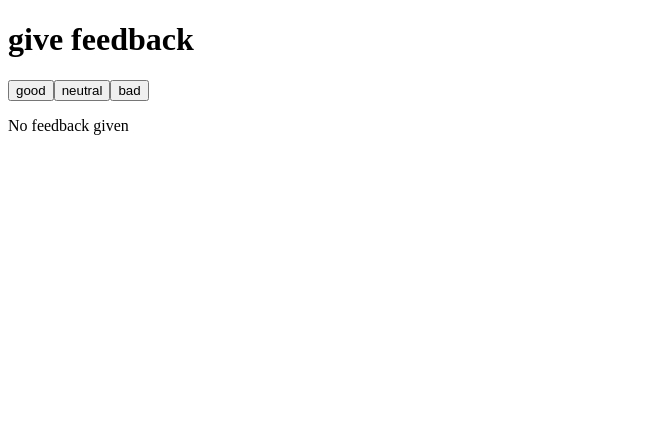
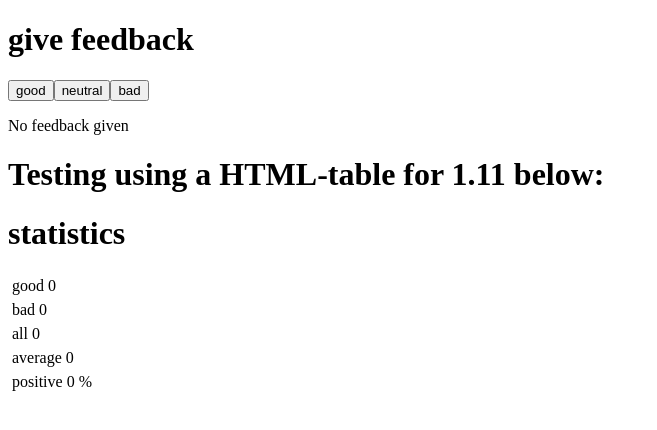
Before and after one commit to benjaminakerlund/fullstackopen-2023, a React (Create React App) app in the folder part1/unicafe/: page / in a window 1280 px wide. Shown: the top 430 px of the page, without its empty margins (0-657 px from the left). Built offline with nearby package versions, Linux system fonts and the light colour scheme.

Commit message:
Completed 1.11 and displayed statistics as a html-table. This completely voids the 1.10 method, so i kept both in the final look of the webpage for clarity that I have in fact completed both.

```diff
--- a/part1/unicafe/src/App.js
+++ b/part1/unicafe/src/App.js
@@ -11,7 +11,7 @@ const Button = ({ handleClick, text }) => <button onClick={handleClick}>{text}</
 const StatisticLine = (props) => <p>{props.text} {props.value} {props.text2}</p>
 
 const Statistics = (props) => {
-// 1.10 add if statement
+// 1.9 add if statement
 if (props.all === 0) {
   console.log("All is zero...")
   return (
@@ -23,7 +23,7 @@ if (props.all === 0) {
   )
 }
 
-/** 1.11 create a different StatisticLine function for displaying single statistic
+/** 1.10 create a different StatisticLine function for displaying single statistic
  * This will ruin the "positive" statistics line
  *    since we need to forcefully somehow add a "%" sign after
  *    notice the ugly fix made when calling the Statistics component for positive...
@@ -106,6 +106,7 @@ const App = () => {
     setPos(100 * good / updatedAll)
   }
 
+  //This app now returns both ways to display statistics for both 1.10 and 1.11
   return (
     <div>
       <h1>give feedback</h1>
@@ -113,8 +114,18 @@ const App = () => {
       <Button handleClick={handleClickGood} text="good" />
       <Button handleClick={handleClickNeutral} text="neutral" />
       <Button handleClick={handleClickBad} text="bad" />
+      <Statistics good={good} neutral={neutral} bad={bad} all={all} ave={ave} pos={pos}/>
 
-      <Statistics good={good} neutral={neutral} bad={bad} all={all} ave={ave} pos={pos}/>
+      <h1>Testing using a HTML-table for 1.11 below:</h1>
+      <h1>statistics</h1>
+      <table>
+        <tr><tbody>good {good}</tbody></tr>
+        <tr><tbody>bad {bad}</tbody></tr>
+        <tr><tbody>all {all}</tbody></tr>
+        <tr><tbody>average {ave}</tbody></tr>
+        <tr><tbody>positive {pos} %</tbody></tr>
+
+      </table>
     </div>
   )
 }
```
